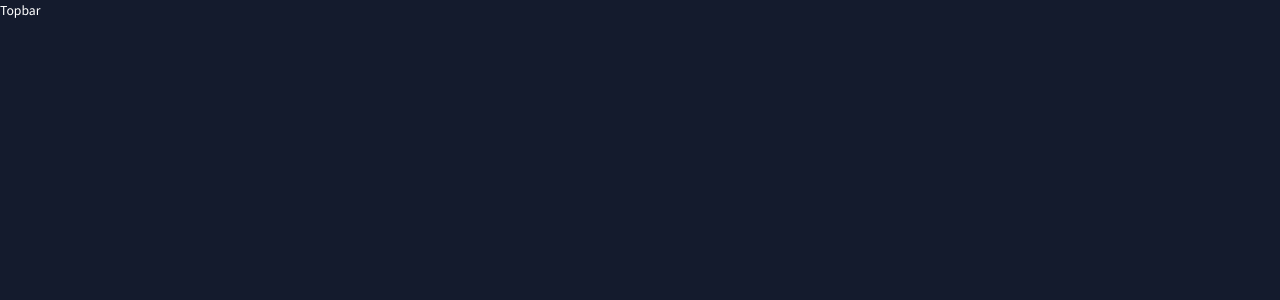
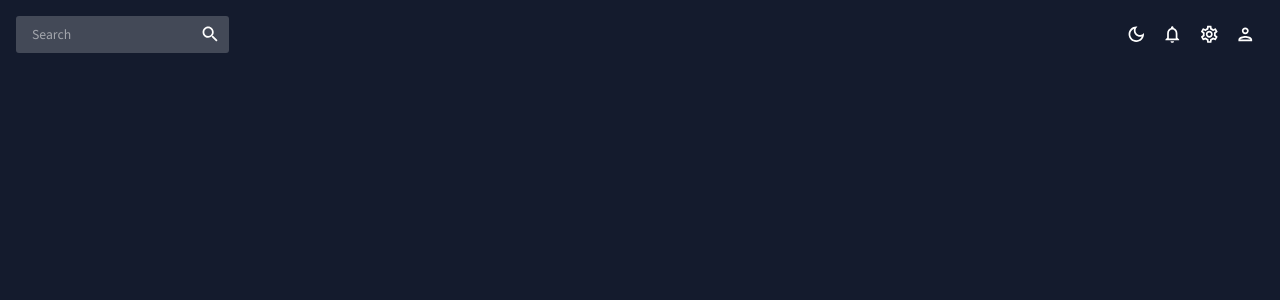
Before and after one commit to ghoshrohit72/AdminDashboard, a React (Create React App) app: page / in a window 1280 px wide. Shown: the top 300 px of the page. Built offline with nearby package versions, Linux system fonts and the light colour scheme.

Commit message:
UI dev for Topbar with search and icon panel

```diff
--- a/src/scenes/global/Topbar.jsx
+++ b/src/scenes/global/Topbar.jsx
@@ -1,8 +1,52 @@
-import React from 'react'
+
+import { Box, IconButton, useTheme } from '@mui/material';
+import { useContext } from 'react';
+import { ColorModeContext, tokens } from '../../theme';
+import InputBase from "@mui/material/InputBase";
+import LightModeOutlinedIcon from '@mui/icons-material/LightModeOutlined';
+import DarkModeOutlinedIcon from '@mui/icons-material/DarkModeOutlined';
+import NotificationsOutlinedIcon from '@mui/icons-material/NotificationsOutlined';
+import SettingsOutlinedIcon from '@mui/icons-material/SettingsOutlined';
+import PersonOutlinedIcon from '@mui/icons-material/PersonOutlined';
+import SearchIcon from '@mui/icons-material/Search';
 
 const Topbar = () => {
+  const theme = useTheme();
+  const colors = tokens(theme.palette.mode);
+  const colorMode = useContext(ColorModeContext);
+
   return (
-    <div>Topbar</div>
+    <Box display="flex" justifyContent="space-between" p={2}>
+      {/* SEARCH BAR */}
+      <Box
+        display="flex"
+        backgroundColor={colors.primary[400]}
+        borderRadius="3px"
+      >
+        <InputBase sx={{ ml: 2, flex: 1 }} placeholder="Search" />
+        <IconButton type='button' sx={{ p: 1 }}>
+          <SearchIcon />
+        </IconButton>
+      </Box>
+
+      {/* ICONS SECTION */}
+
+      <Box display="flex">
+        <IconButton onClick={colorMode.toggleColorMode}>
+          {theme.palette.mode === 'dark' ? <DarkModeOutlinedIcon/> : <LightModeOutlinedIcon />}
+        </IconButton>
+        <IconButton>
+          <NotificationsOutlinedIcon />
+        </IconButton>
+        <IconButton>
+          <SettingsOutlinedIcon />
+        </IconButton>
+        <IconButton>
+          <PersonOutlinedIcon />
+        </IconButton>
+
+      </Box>
+    </Box>
   )
 }
 
```
